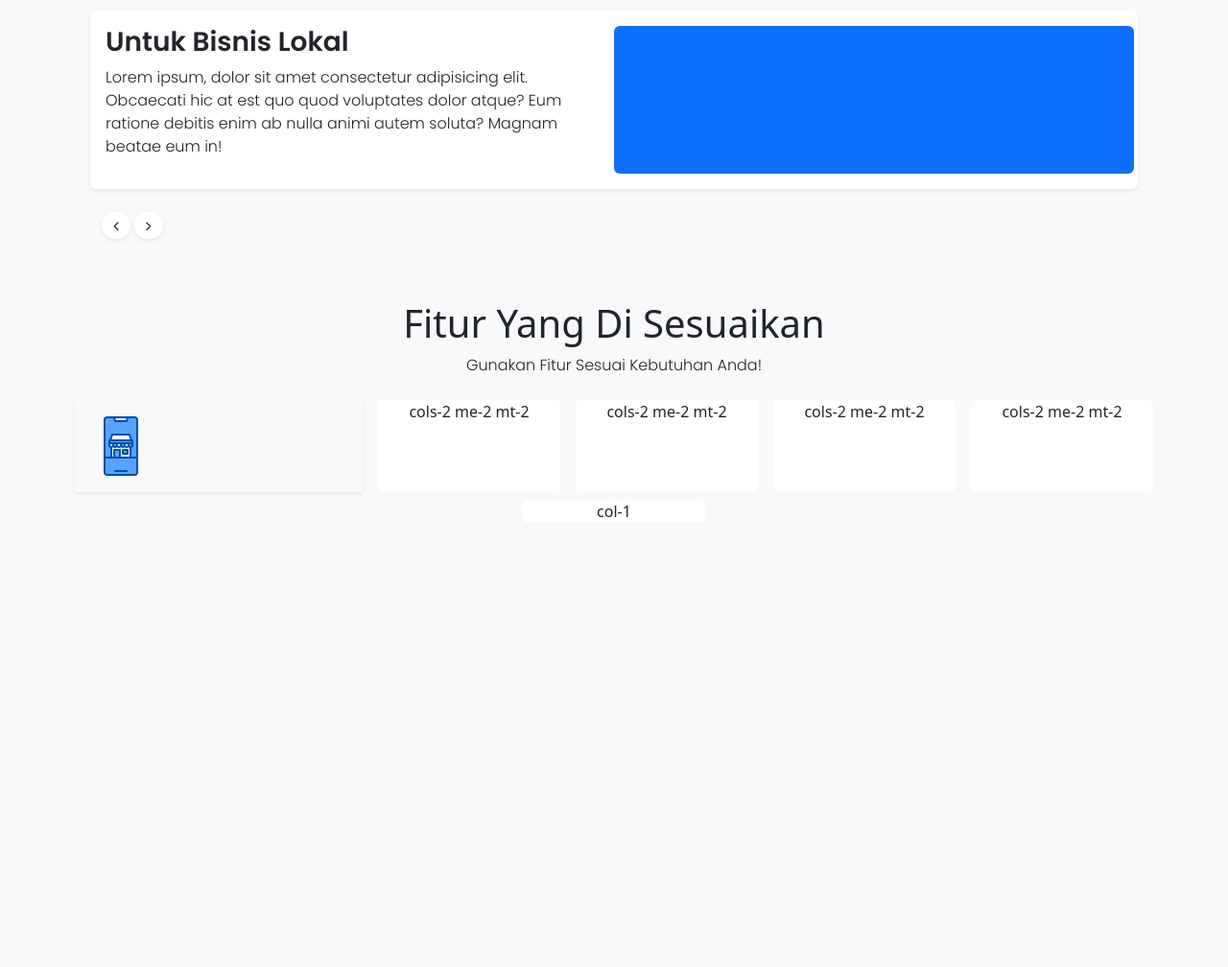
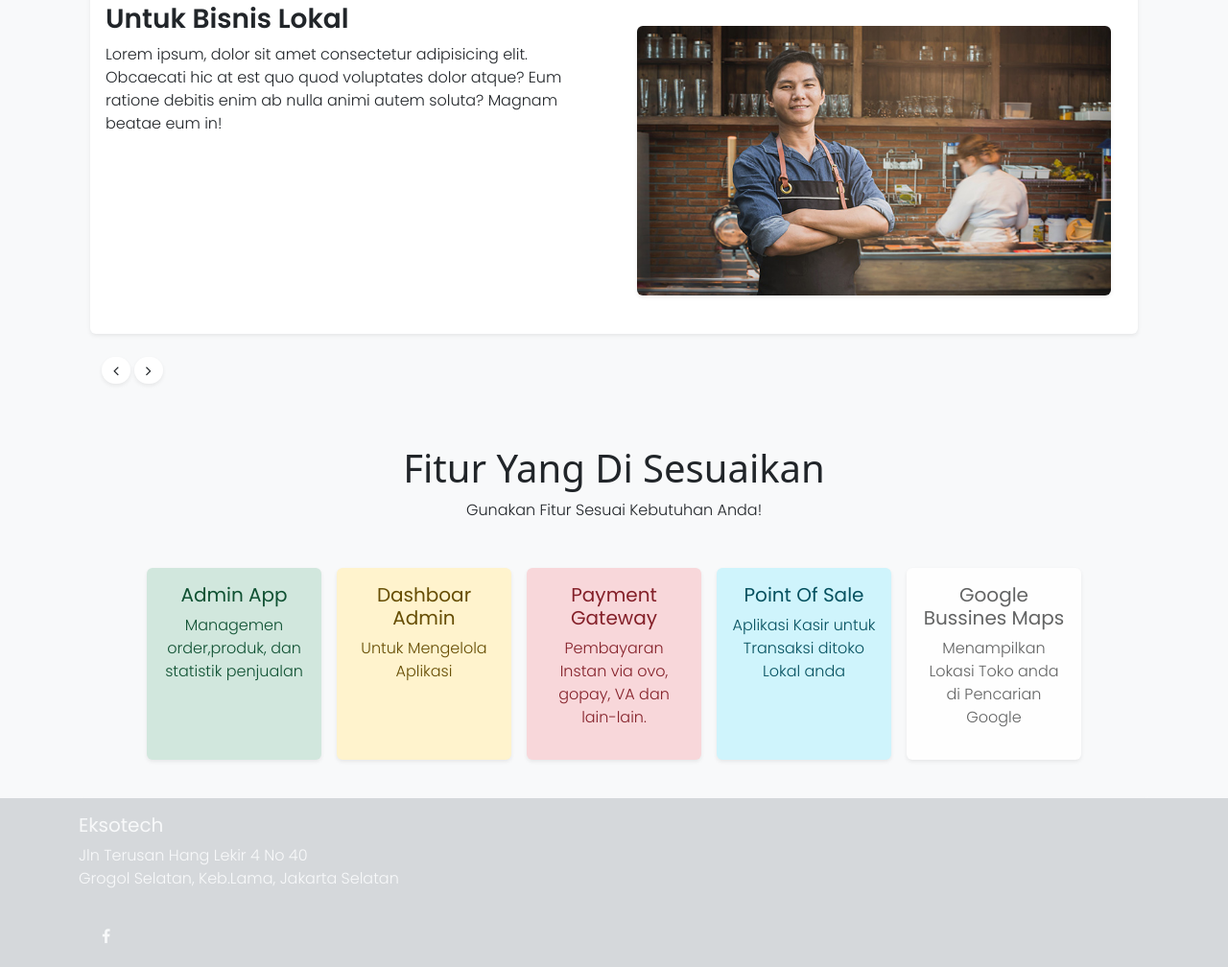
Before and after one commit to islaturrahman/islaturrahman.github.io, a plain HTML site: page project/bio-link.html in a window 1280 px wide. Shown: the part 1227-2235 px from the top of the page at 96% size. Before the commit the page ends 1772 px from the top, so only its background shows below. Drawn offline with nearby package versions, Linux system fonts and the light colour scheme.

Commit message:
tambah style section fiut

```diff
--- a/project/bio-link.html
+++ b/project/bio-link.html
@@ -42,16 +42,16 @@
         <div class="container p-0">
             <div class="container-fluid">
                 <div class="col ">
-                    <h3 class="w-75 text-light text-capitalize" style="font-size:56px;padding-top: 190px;">Ciptakan
+                    <h3 class=" text-light text-capitalize" style="font-size:56px;padding-top: 190px;">Ciptakan
                         Bisnis Digital
                         Anda, jangkau lebih
                         Luas</h3>
-                    <p class="w-75" style="color: rgb(211, 213, 214);">Lorem ipsum dolor sit amet consectetur
+                    <p class="" style="color: rgb(211, 213, 214);">Lorem ipsum dolor sit amet consectetur
                         adipisicing elit. Laudantium quam et natus
                         perferendis dolore
                         accusantium placeat libero modi, rem neque recusandae dolorem explicabo corporis quisquam nulla
                         excepturi est laboriosam provident?</p>
-                    <button class="btn btn-primary rounded-3  p-2 ps-5 pe-5 mb-5">
+                    <button class="btn btn-primary rounded-3  p-2 ps-sm-5 pe-sm-5 mb-5">
                         <h5>Konsultasi</h5>
                     </button>
                     <button class="btn rounded-3  p-2 ps-5 pe-5 mb-5" style="background-color: rgb(255, 182, 46);">
@@ -134,8 +134,8 @@
                         voluptates dolor atque? Eum ratione debitis enim ab nulla animi autem soluta? Magnam beatae eum
                         in!</p>
                 </div>
-                <div class="col-sm-6 bg-primary rounded p-4">
-                    <img src="" alt="">
+                <div class="col-sm-6  rounded p-4">
+                    <img class="rounded shadow-sm img-fluid" src="../assets/img/bisnis-kopi.jpg" alt="" width="500">
                 </div>
             </div>
         </div>
@@ -162,24 +162,26 @@
                 Gunakan Fitur Sesuai Kebutuhan Anda!
             </p>
             <div class="fitur">
-                <div class="row justify-content-center">
-                    <div class="card-body text-start col-sm-2 ms-2 me-2 mt-2 shadow-sm border-0">
-                        <img src="../assets/img/mobile.png" alt="">
+                <div class="row justify-content-center p-4">
+                    <div class="card col-sm-2 ms-2 me-2 mt-2 shadow-sm border-0 alert alert-success">
+                        <h5>Admin App</h5>
+                        <p>Managemen order,produk, dan statistik penjualan</p>
                     </div>
-                    <div class="card col-sm-2 border-0 ms-2 me-2 mt-2">
-                        cols-2 me-2 mt-2
+                    <div class="card col-sm-2 ms-2 me-2 mt-2 shadow-sm border-0 alert alert-warning">
+                        <h5>Dashboar Admin</h5>
+                        <p>Untuk Mengelola Aplikasi</p>
                     </div>
-                    <div class="card col-sm-2 border-0 ms-2 me-2 mt-2">
-                        cols-2 me-2 mt-2
+                    <div class="card col-sm-2 ms-2 me-2 mt-2 shadow-sm border-0 alert alert-danger">
+                        <h5>Payment Gateway</h5>
+                        <p>Pembayaran Instan via ovo, gopay, VA dan lain-lain.</p>
                     </div>
-                    <div class="card col-sm-2 border-0 ms-2 me-2 mt-2">
-                        cols-2 me-2 mt-2
+                    <div class="card col-sm-2 ms-2 me-2 mt-2 shadow-sm border-0 alert alert-info"">
+                        <h5>Point Of Sale</h5>
+                        <p>Aplikasi Kasir untuk Transaksi ditoko Lokal anda</p>
                     </div>
-                    <div class="card col-sm-2 border-0 ms-2 me-2 mt-2">
-                        cols-2 me-2 mt-2
-                    </div>
-                    <div class="card col-sm-2 border-0 ms-2 me-2 mt-2">
-                        col-1
+                    <div class=" card col-sm-2 ms-2 me-2 mt-2 shadow-sm border-0 alert alert-light"">
+                        <h5>Google Bussines Maps</h5>
+                        <p>Menampilkan Lokasi Toko anda di Pencarian Google</p>
                     </div>
                 </div>
             </div>
@@ -187,6 +189,26 @@
     </div>
 
 
+
+    <footer class="bg-secondary bg-opacity-25 pt-3">
+        <div class="container text-light">
+            <div class="row">
+                <div class="col-sm-4">
+                    <h5>Eksotech</h5>
+                    <div class="addres">
+                        <p>Jln Terusan Hang Lekir 4 No 40 <br> Grogol Selatan, Keb.Lama, Jakarta Selatan</p>
+                    </div>
+                    <div class="social-media ">
+                        <div class="facebook"><i class="fa fa-facebook p-4 border-1 border-light"></i></div>
+                    </div>
+                </div>
+                <div class="col-sm-2"></div>
+                <div class="col-sm-2"></div>
+                <div class="col-sm-2"></div>
+                <div class="col-sm-2"></div>
+            </div>
+        </div>
+    </footer>
 
 
     <!-- Bootstrap Js Eksternal Link -->
```
Also changed, not shown: assets/img/bisnis-kopi.jpg (added).
